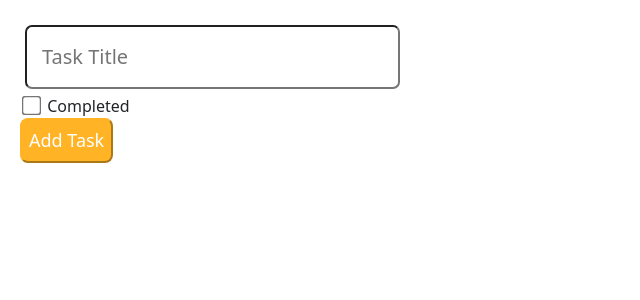
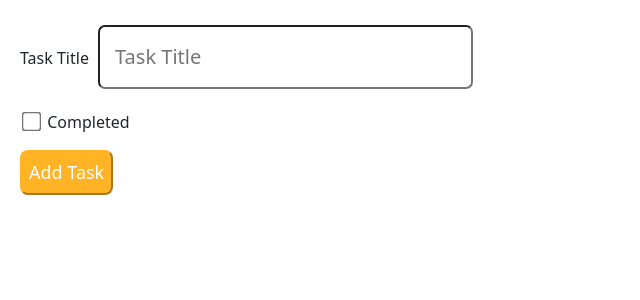
Before and after one commit to Mohamed-Abdelhakeem-x/Flask-Task, a Flask app: page /add in a window 1280 px wide. Shown: the part 56-356 px from the top of the page, without its empty margins (0-640 px from the left). Run offline with Flask 3, Linux system fonts and the light colour scheme; some libraries are stand-ins or nearby versions.

Commit message:
forms added

```diff
--- /dev/null
+++ b/forms.py
@@ -0,0 +1,8 @@
+from flask_wtf import FlaskForm
+from wtforms import StringField, BooleanField, SubmitField
+from wtforms.validators import DataRequired
+
+class TaskForm(FlaskForm):
+    title = StringField('Task Title', validators=[DataRequired()])
+    completed = BooleanField('Completed')
+    submit = SubmitField('Add Task')
--- a/main.py
+++ b/main.py
@@ -1,9 +1,11 @@
 from flask import Flask, render_template, request, redirect, url_for
+from forms import TaskForm
 from flask_sqlalchemy import SQLAlchemy
 
 app = Flask(__name__)
 app.config['SQLALCHEMY_DATABASE_URI'] = 'sqlite:///tasks.db'
 app.config['SQLALCHEMY_TRACK_MODIFICATIONS'] = False
+app.config['SECRET_KEY'] = 'qfajpej fpoqefj pofjq pj pjeqp'
 
 db = SQLAlchemy(app)
 
@@ -22,14 +24,13 @@ def tasks_list():
 
 @app.route('/add', methods=['GET', 'POST'])
 def add_task():
-    if request.method == 'POST':
-        title = request.form['title']
-        completed = 'completed' in request.form
-        new_task = Task(title=title, completed=completed)
+    form = TaskForm()
+    if form.validate_on_submit():
+        new_task = Task(title=form.title.data, completed=form.completed.data)
         db.session.add(new_task)
         db.session.commit()
         return redirect(url_for('tasks_list'))
-    return render_template('add_task.html')
+    return render_template('add_task.html', form=form)
 
 if __name__ == '__main__':
     app.run(debug=True)
--- a/templates/add_task.html
+++ b/templates/add_task.html
@@ -2,18 +2,12 @@
 
 {% block content%}
 <div class="main-add-task-page-container">
-<form method="POST">
-    <div class="task-string-field-container">
-        <input type="text" name="title" placeholder="Task Title" class = "task-string-field" required>
-    </div>
-    <div class="checkbox-container">
-        <label>
-            <input type="checkbox" name="completed" class = "completed-check-box"> Completed
-        </label>
-    </div>
-    <div class="add-task-button-container">
-        <button type="submit" class="add-task-button">Add Task</button>
-    </div>
-</form>
+    <form method="POST">
+        {{ form.hidden_tag() }}  <!-- CSRF Token -->
+        <p>{{ form.title.label }} {{ form.title(class = "task-string-field", placeholder="Task Title") }}</p>
+        <p>{{ form.completed(class = "completed-check-box") }} {{ form.completed.label }}</p>
+        <p>{{ form.submit(class="add-task-button") }}</p>
+    </form>
 </div>
+
 {%endblock%}
```
